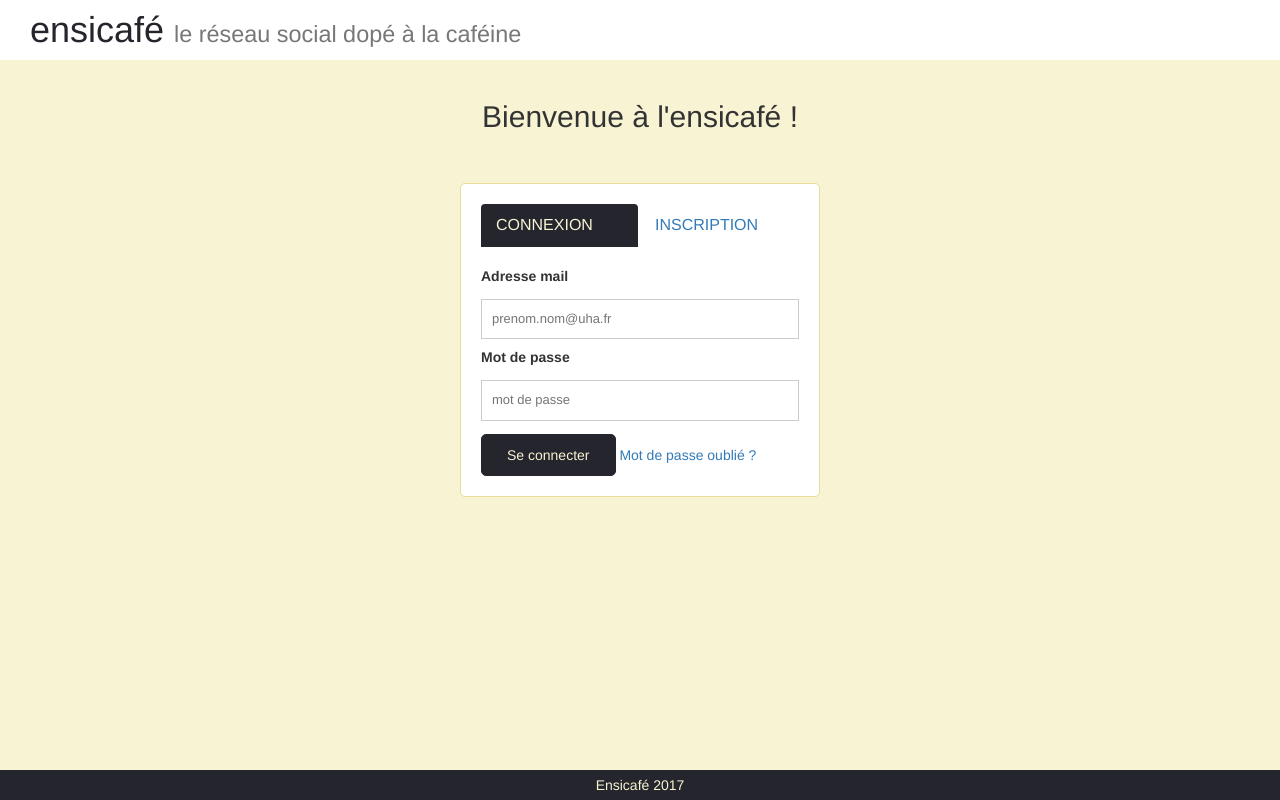
After one commit to Khoob/ENSICafe, a PHP site: page / in a window 1280 px wide. The commit adds this page. Run offline with PHP 8.4, Linux system fonts and the light colour scheme.

Commit message:
> index.php à modifier encore

```diff
--- a/css/login.css
+++ b/css/login.css
@@ -9,16 +9,16 @@ body {
 }
 
 .form-body {
-    background:#FFFFFF;
-    padding:20px;
+    background: #FFFFFF;
+    padding: 20px;
     border-radius: 5px;
     border: 1px solid #E8DE97;
 }
 
 .login-form {
-    background:rgba(255,255,255,0.8);
-	padding:20px;
-	border-top:3px solid#3e4043;
+    background: #FFFFFF;
+	padding: 20px;
+	border-top: 3px solid#3e4043;
 }
 
 .innter-form {
@@ -77,7 +77,7 @@ textarea, select, email {
 	padding:10px 25px;
 	font-size:14px;
 	margin-top:5px;
-	}
+}
 
 .sa-innate-form input[type=submit]:hover {
 	border:1px solid #25252D;
--- /dev/null
+++ b/index.php
@@ -0,0 +1,117 @@
+<!DOCTYPE html>
+<html lang="fr">
+
+    <head>
+        <meta charset="utf-8">
+        <meta http-equiv="X-UA-Compatible" content="IE=edge">
+        <meta name="viewport" content="width=device-width, shrink-to-fit=no, initial-scale=1">
+        <title>ENSICafé</title>
+        <link href="css/bootstrap.min.css" rel="stylesheet">
+        <link href="css/style.css" rel="stylesheet">
+        <link href="css/login.css" rel="stylesheet">
+    </head>
+
+    <body>
+
+        <!-- Navbar -->
+        <nav class="navbar navbar-inverse navbar-static-top">
+            <div class="container-fluid">
+                <div class="col-sm-12">
+                    <div class="navbar-header">
+                        <a class="navbar-brand" href="#"><h1>ensicafé <small>le réseau social dopé à la caféine</small></h1></a>
+                    </div>
+                </div>
+            </div>
+        </nav>
+
+        <!-- Login Form -->
+        <div class="container">
+            <div class="row">
+                <h2 id="welcome-msg">Bienvenue à l'ensicafé !</h2>
+            </div>
+        </div>
+        <br>
+        <br>
+        <div class="container">
+            <div class="row">
+                <div class="col-md-4 col-md-offset-4">
+                    <!-- Formulaire -->
+                    <div class="form-body">
+                        <ul class="nav nav-tabs final-login">
+                            <li class="active"><a data-toggle="tab" href="#sectionA">Connexion</a></li>
+                            <li><a data-toggle="tab" href="#sectionB">Inscription</a></li>
+                        </ul>
+                        <div class="tab-content">
+                            <!-- Login -->
+                            <div id="sectionA" class="tab-pane fade in active">
+                                <div class="innter-form">
+                                    <form class="sa-innate-form" method="post" action="traitementLogin.php">
+                                        <label for="mail">Adresse mail</label>
+                                        <input type="text" name="mail" placeholder="prenom.nom@uha.fr">
+
+                                        <label for="mdp">Mot de passe</label>
+                                        <input type="password" name="mdp" placeholder="mot de passe">
+
+                                        <button type="submit">Se connecter</button>
+                                        <a href=""> Mot de passe oublié ?</a>
+                                    </form>
+                                </div>
+                                <div class="clearfix"></div>
+                            </div>
+                            <!-- /#login -->
+
+                            <!-- Register -->
+                            <div id="sectionB" class="tab-pane fade">
+                                <div class="innter-form">
+                                    <form class="sa-innate-form" method="post" action="traitementInscription.php">
+                                        <label for="nom">Nom</label>
+                                        <input name="nom" required="required" type="text" placeholder="nom" />
+
+                                        <label for="prenom">Prénom</label>
+                                        <input name="prenom" required="required" type="text" placeholder="prénom" />
+
+                                        <label for="mail">Adresse mail</label>
+                                        <input name="mail" required="required" type="email" placeholder="prenom.nom@uha.fr"/>
+
+                                        <label for="mdp">Mot de passe</label>
+                                        <input type="password" name="mdp" placeholder="mot de passe"/>
+
+                                        <label for="date">Votre date de naissance</label>
+                                        <input type="date" name="date" placeholder="AAAAMMJJ"/>
+
+                                        <label for="genre" class="u_genre">Votre genre </label>
+                                        <select name="genre">
+                                            <option value="homme">Homme</option>
+                                            <option value="femme">Femme</option>
+                                        </select>
+
+                                        <button type="submit">S'inscrire</button>
+                                        <p>Blablabla mentions légales, lorem ipsum blablablablabla</p>
+                                    </form>
+                                </div>
+                            </div>
+                            <!-- /#register -->
+
+                        </div>
+                    </div>
+                    <!-- /#formulaire -->
+                </div>
+            </div>
+        </div>
+
+        <!-- /#login form -->
+
+        <!-- Footer -->
+        <footer class="footer">
+            <p>Ensicafé 2017</p>
+        </footer>
+
+        <!-- jQuery -->
+        <script src="js/jquery.js"></script>
+
+        <!-- Bootstrap Core JavaScript -->
+        <script src="js/bootstrap.min.js"></script>
+
+    </body>
+
+</html>
```
